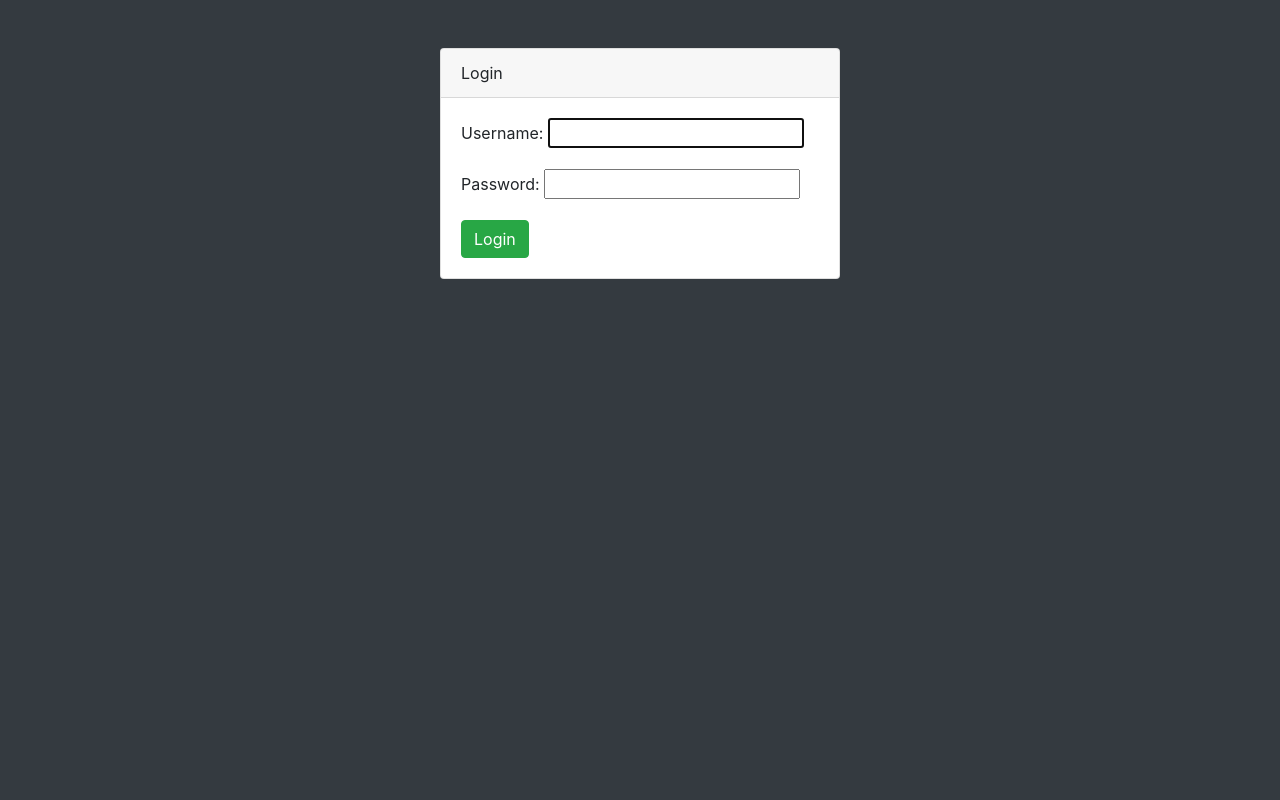
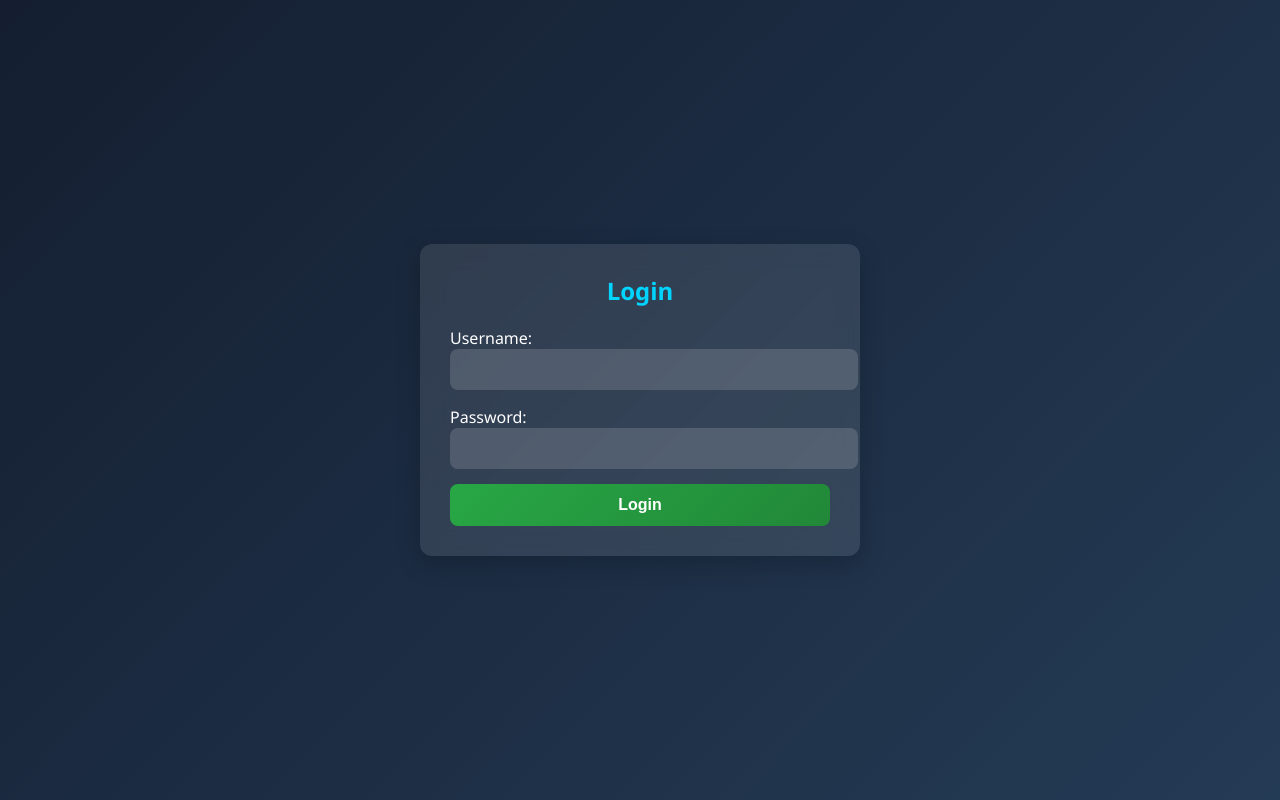
Before and after one commit to utsav378/CollegeERP-System, a Django app: page /accounts/login/ in a window 1280 px wide. Run offline with Django 3.2, Linux system fonts and the light colour scheme; some libraries are stand-ins or nearby versions.

Commit message:
first commit

```diff
--- a/info/templates/info/login.html
+++ b/info/templates/info/login.html
@@ -2,40 +2,114 @@
 <html lang="en">
 
 <head>
-
     <meta charset="utf-8">
     <meta http-equiv="X-UA-Compatible" content="IE=edge">
     <meta name="viewport" content="width=device-width, initial-scale=1, shrink-to-fit=no">
-    <meta name="description" content="">
-    <meta name="author" content="">
-
     <title>Login</title>
-
     {% load static %}
 
-    <!-- Bootstrap core CSS-->
-    <link href="{% static '/info/bootstrap/vendor/bootstrap/css/bootstrap.min.css' %}" rel="stylesheet">
+    <style>
+        /* Reset some defaults */
+        body, html {
+            margin: 0;
+            padding: 0;
+            font-family: 'Segoe UI', Tahoma, Geneva, Verdana, sans-serif;
+            background: linear-gradient(135deg, #141E30, #243B55);
+            height: 100%;
+        }
 
-    <!-- Custom fonts for this template-->
-    <link href="{% static '/info/bootstrap/vendor/fontawesome-free/css/all.min.css' %}" rel="stylesheet" type="text/css">
+        /* Center the card */
+        .login-container {
+            display: flex;
+            justify-content: center;
+            align-items: center;
+            height: 100vh;
+        }
 
-    <!-- Custom styles for this template-->
-    <link href="{% static '/info/bootstrap/css/sb-admin.css' %}" rel="stylesheet">
+        /* Card styling */
+        .card-login {
+            background: rgba(255, 255, 255, 0.1);
+            backdrop-filter: blur(12px);
+            border-radius: 12px;
+            padding: 30px;
+            width: 100%;
+            max-width: 380px;
+            color: white;
+            box-shadow: 0 8px 25px rgba(0, 0, 0, 0.2);
+            animation: fadeIn 0.6s ease-in-out;
+        }
 
+        /* Card header */
+        .card-header {
+            font-size: 1.5rem;
+            font-weight: bold;
+            text-align: center;
+            margin-bottom: 20px;
+            color: #00d4ff;
+        }
+
+        /* Form elements */
+        form p {
+            margin-bottom: 15px;
+        }
+
+        form input {
+            width: 100%;
+            padding: 12px 14px;
+            border-radius: 8px;
+            border: none;
+            outline: none;
+            background: rgba(255, 255, 255, 0.15);
+            color: white;
+            font-size: 0.95rem;
+        }
+
+        form input::placeholder {
+            color: rgba(255, 255, 255, 0.6);
+        }
+
+        /* Button styling */
+        .btn-success {
+            width: 100%;
+            padding: 12px;
+            background: linear-gradient(135deg, #28a745, #218838);
+            border: none;
+            border-radius: 8px;
+            font-size: 1rem;
+            font-weight: bold;
+            color: white;
+            cursor: pointer;
+            transition: background 0.3s ease;
+        }
+
+        .btn-success:hover {
+            background: linear-gradient(135deg, #34ce57, #28a745);
+        }
+
+        /* Animation */
+        @keyframes fadeIn {
+            from {
+                opacity: 0;
+                transform: translateY(-20px);
+            }
+            to {
+                opacity: 1;
+                transform: translateY(0);
+            }
+        }
+    </style>
 </head>
 
-  <body class="bg-dark">
-
-    <div class="container">
-      <div class="card card-login mx-auto mt-5">
+<body>
+    <div class="login-container">
+        <div class="card-login">
             <div class="card-header">Login</div>
             <div class="card-body">
                 <form method="post">
                     {% csrf_token %}
                     {{ form.as_p }}
-              <button  class="btn btn-success" type="submit">Login</button>
+                    <button class="btn-success" type="submit">Login</button>
                 </form>
-
             </div>
         </div>
     </div>
@@ -43,10 +117,7 @@
     <!-- Bootstrap core JavaScript-->
     <script src="{% static '/info/bootstrap/vendor/jquery/jquery.min.js' %}"></script>
     <script src="{% static '/info/bootstrap/vendor/bootstrap/js/bootstrap.bundle.min.js' %}"></script>
-
-    <!-- Core plugin JavaScript-->
     <script src="{% static '/info/bootstrap/vendor/jquery-easing/jquery.easing.min.js' %}"></script>
-
 </body>
 
 </html>
```
Also changed, not shown: README.md, 1 other file. Lines whose indentation alone changed are shown as unchanged.
